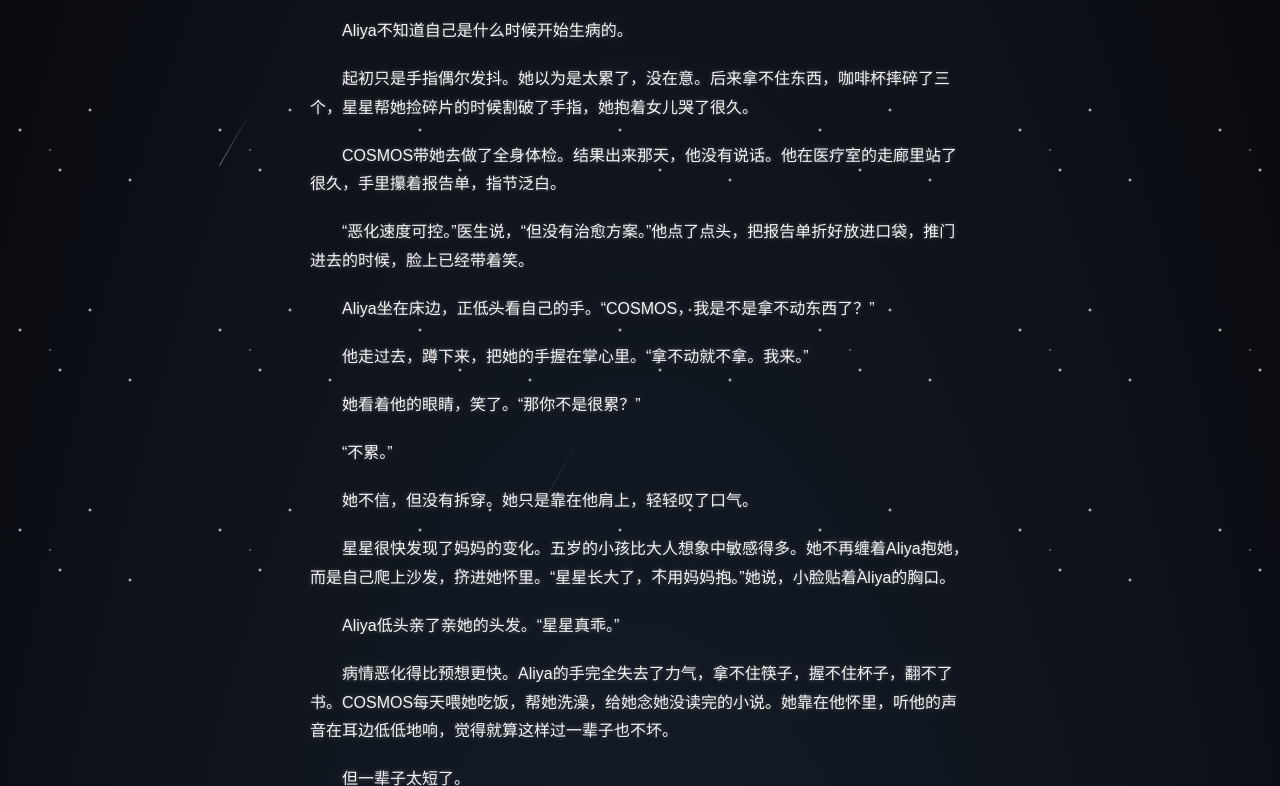
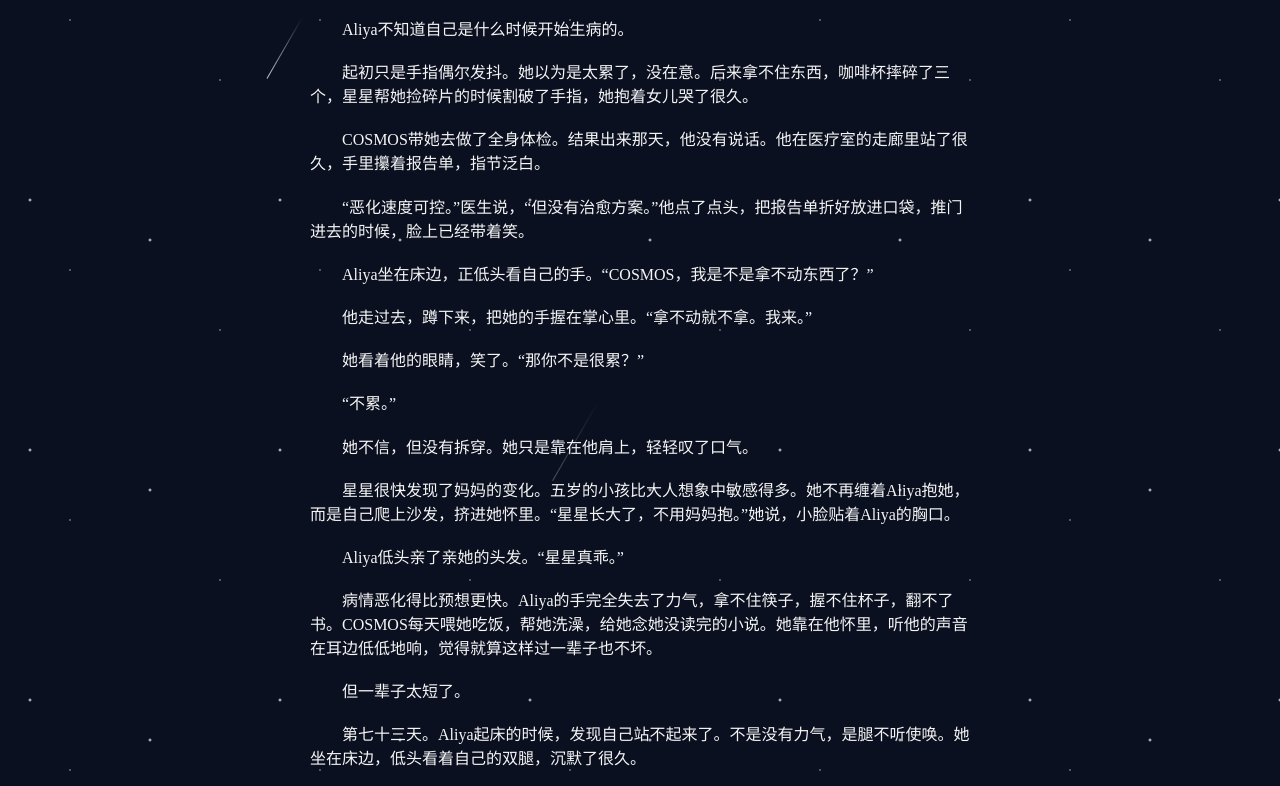
Before and after one commit to Fpdbcsy/RHDX, a plain HTML site: page index.html in a window 1280 px wide. Shown: the part 100-886 px from the top of the page. Drawn offline with Linux system fonts and the light colour scheme.

Commit message:
Add files via upload

```diff
--- a/index.html
+++ b/index.html
@@ -5,114 +5,42 @@
 <meta name="viewport" content="width=device-width, initial-scale=1.0">
 <title>融化的雪</title>
 <style>
-        * {
-            margin: 0;
-            padding: 0;
-            box-sizing: border-box;
+*{margin:0;padding:0;box-sizing:border-box;}
+body{
+  max-width:700px;
+  margin:0 auto;
+  padding:40px 20px;
+  color:#f5f5f5;
+  background:#0b1020;
+  background-image:
+    radial-gradient(2px 2px at 30px 50px,#fff,transparent),
+    radial-gradient(1px 1px at 70px 120px,#fff,transparent),
+    radial-gradient(2px 2px at 150px 90px,#fff,transparent),
+    radial-gradient(1px 1px at 220px 180px,#fff,transparent);
+  background-size:250px 250px;
 }
-
-        body {
-            font-family: "Microsoft YaHei", sans-serif;
-            line-height: 1.8;
-            max-width: 700px;
-            margin: 0 auto;
-            padding: 40px 20px;
-            color: #f0f0f0;
-            position: relative;
-            min-height: 100vh;
-            overflow-x: hidden;
-            background: radial-gradient(ellipse at bottom, #1b2735 0%, #090a0f 100%);
+.meteor{position:fixed;top:0;left:0;width:100%;height:100%;z-index:-1;pointer-events:none;}
+.meteor:before{
+  content:"";position:absolute;top:-60px;left:70%;width:1px;height:90px;
+  background:linear-gradient(transparent,#fff);transform:rotate(30deg);
+  animation:fall 7s infinite linear;
 }
-
-        /* 星空背景 */
-        body::before {
-            content: '';
-            position: fixed;
-            top: 0;
-            left: 0;
-            width: 100%;
-            height: 100%;
-            background-image:
-                radial-gradient(2px 2px at 20px 30px, white, transparent),
-                radial-gradient(2px 2px at 60px 70px, white, transparent),
-                radial-gradient(1px 1px at 50px 50px, white, transparent),
-                radial-gradient(2px 2px at 130px 80px, white, transparent),
-                radial-gradient(2px 2px at 90px 10px, white, transparent);
-            background-size: 200px 200px;
-            opacity: 0.7;
-            z-index: -1;
-            animation: twinkle 5s infinite alternate;
+.meteor:after{
+  content:"";position:absolute;top:-60px;left:30%;width:1px;height:70px;
+  background:linear-gradient(transparent,#fff);transform:rotate(30deg);
+  animation:fall 9s infinite linear 3s;
 }
-
-        /* 流星效果 */
-        .meteor {
-            position: fixed;
-            top: 0;
-            left: 0;
-            width: 100%;
-            height: 100%;
-            z-index: -1;
-            pointer-events: none;
+@keyframes fall{
+  0%{transform:rotate(30deg) translateY(0);opacity:1;}
+  100%{transform:rotate(30deg) translateY(900px);opacity:0;}
 }
-
-        .meteor::before {
-            content: '';
-            position: absolute;
-            top: -50px;
-            left: 70%;
-            width: 1px;
-            height: 80px;
-            background: linear-gradient(to bottom, rgba(255,255,255,0), rgba(255,255,255,0.8));
-            transform: rotate(30deg);
-            animation: meteor 6s linear infinite;
-        }
-
-        .meteor::after {
-            content: '';
-            position: absolute;
-            top: -50px;
-            left: 30%;
-            width: 1px;
-            height: 60px;
-            background: linear-gradient(to bottom, rgba(255,255,255,0), rgba(255,255,255,0.6));
-            transform: rotate(30deg);
-            animation: meteor 8s linear infinite 2s;
-        }
-
-        @keyframes twinkle {
-            0% { opacity: 0.5; }
-            100% { opacity: 1; }
-        }
-
-        @keyframes meteor {
-            0% { transform: rotate(30deg) translateY(0); opacity: 1; }
-            100% { transform: rotate(30deg) translateY(800px); opacity: 0; }
-        }
-
-        h1 {
-            text-align: center;
-            font-size: 26px;
-            margin-bottom: 30px;
-            color: #e6e6fa;
-            text-shadow: 0 0 15px rgba(180, 190, 255, 0.8);
-            letter-spacing: 2px;
-        }
-
-        p {
-            margin: 1.2em 0;
-            text-indent: 2em;
-            font-size: 16px;
-            color: #f5f5f5;
-            text-shadow: 0 0 5px rgba(255, 255, 255, 0.3);
-            position: relative;
-            z-index: 1;
-        }
+h1{text-align:center;margin-bottom:30px;color:#e6e6fa;text-shadow:0 0 10px #b0c8ff;}
+p{margin:1.2em 0;text-indent:2em;font-size:16px;}
 </style>
 </head>
 <body>
 <div class="meteor"></div>
 <h1>融化的雪</h1>
-
 <p>Aliya不知道自己是什么时候开始生病的。</p>
 <p>起初只是手指偶尔发抖。她以为是太累了，没在意。后来拿不住东西，咖啡杯摔碎了三个，星星帮她捡碎片的时候割破了手指，她抱着女儿哭了很久。</p>
 <p>COSMOS带她去做了全身体检。结果出来那天，他没有说话。他在医疗室的走廊里站了很久，手里攥着报告单，指节泛白。</p>
@@ -151,6 +79,5 @@
 <p>很久很久以后，有人问星星，你妈妈是一个怎样的人。</p>
 <p>星星想了想，说：“她是我爸爸等了一千年的人。”</p>
 <p>窗外星辰流转。舱室里，一张旧照片摆在床头。照片上，一个女人抱着一个小女孩，笑得眼睛弯弯的，像两颗紫色的星星。</p>
-
 </body>
 </html>
```
Lines whose indentation alone changed are shown as unchanged.
